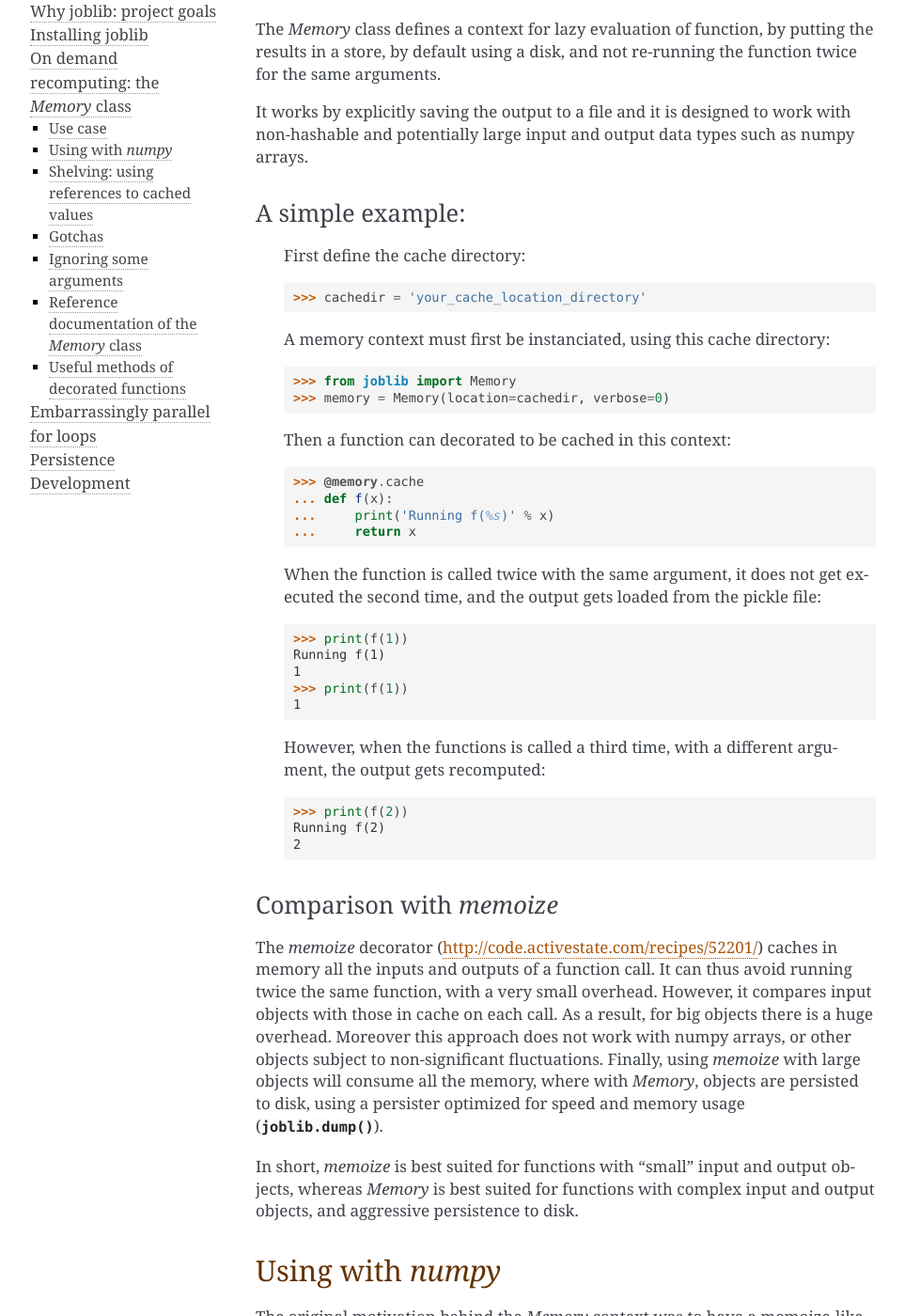
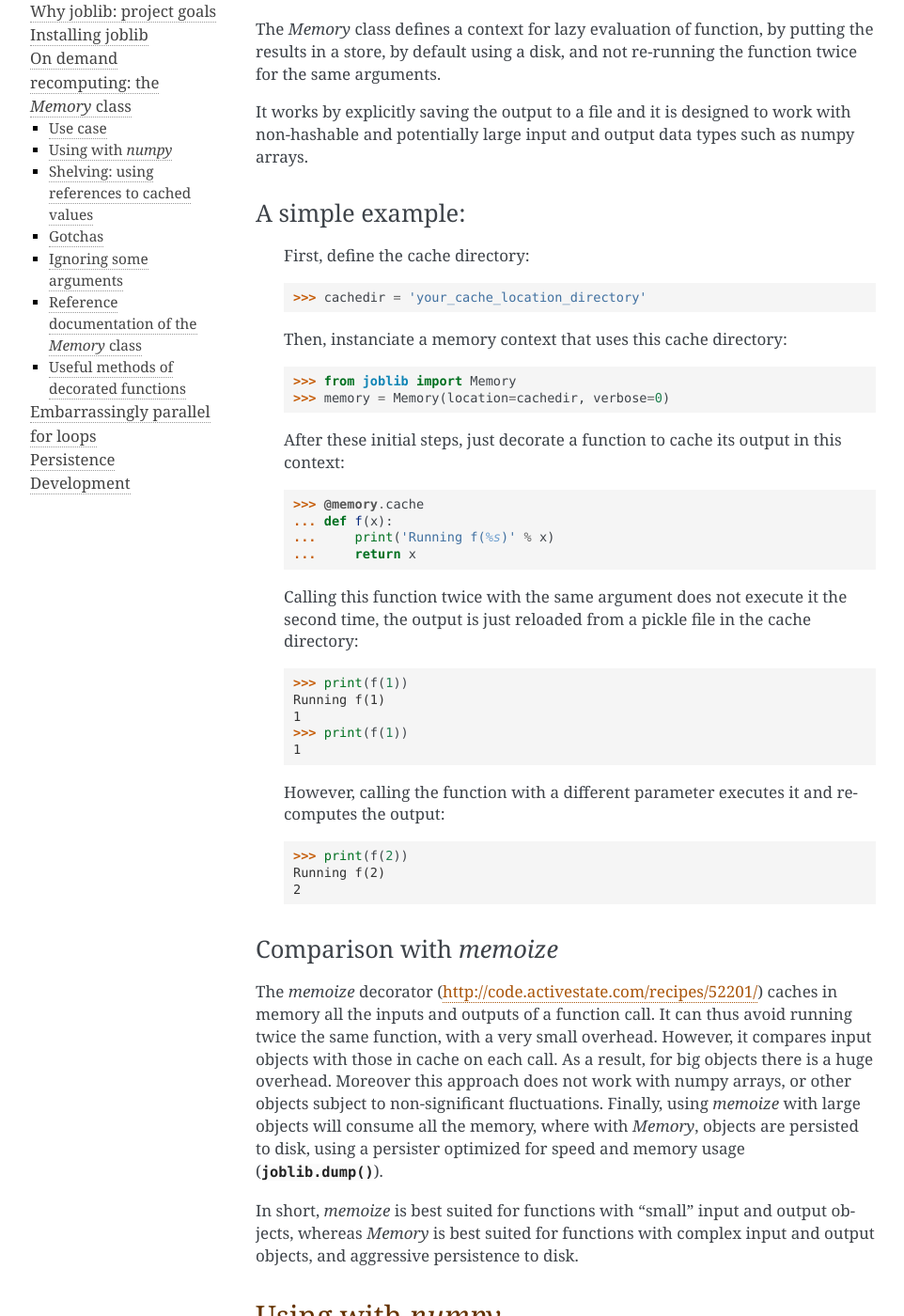
Before and after one commit to joblib/joblib, a Sphinx documentation site: the page built from doc/memory.rst, in a window 1280 px wide and 1400 px high, scrolled down 224 px. Shown: the whole window at 94% size, without its empty margins (148-1110 px from the left). Built offline with Sphinx 7.4.7, drawn with Linux system fonts in a browser that asks for light colours; formulas are drawn with MathJax 3; pages that are not in the unit, such as notebooks, are missing from menus; some of the changed text lies outside the part shown.

Commit message:
fixup! DOC: various memory.rst documentation enhancements

```diff
--- a/doc/memory.rst
+++ b/doc/memory.rst
@@ -37,25 +37,26 @@ such as numpy arrays.
 A simple example:
 ~~~~~~~~~~~~~~~~~
 
-  First define the cache directory::
+  First, define the cache directory::
 
     >>> cachedir = 'your_cache_location_directory'
 
-  A memory context must first be instanciated, using this cache directory::
+  Then, instanciate a memory context that uses this cache directory::
 
     >>> from joblib import Memory
     >>> memory = Memory(location=cachedir, verbose=0)
 
-  Then a function can decorated to be cached in this context::
+  After these initial steps, just decorate a function to cache its output in
+  this context::
 
     >>> @memory.cache
     ... def f(x):
     ...     print('Running f(%s)' % x)
     ...     return x
 
-  When the function is called twice with the same argument, it does not
-  get executed the second time, and the output gets loaded from the pickle
-  file::
+  Calling this function twice with the same argument does not execute it the
+  second time, the output is just reloaded from a pickle file in the cache
+  directory::
 
     >>> print(f(1))
     Running f(1)
@@ -63,8 +64,8 @@ A simple example:
     >>> print(f(1))
     1
 
-  However, when the functions is called a third time, with a different
-  argument, the output gets recomputed::
+  However, calling the function with a different parameter executes it and
+  recomputes the output::
 
     >>> print(f(2))
     Running f(2)
@@ -99,7 +100,7 @@ hashing of the input arguments to check if they have been computed;
 An example
 ~~~~~~~~~~
 
-  Define two functions, the first with a number as an argument,
+  Define two functions: the first with a number as an argument,
   outputting an array, used by the second one. Both functions are decorated
   with `Memory.cache`::
 
@@ -115,8 +116,8 @@ An example
     ...     print('A second long-running calculation, using g(x)')
     ...     return np.vander(x)
 
-  If the function h is called with the array created by the same call to g,
-  h is not re-run::
+  If the function `h` is called with the array created by the same call to `g`,
+  `h` is not re-run::
 
     >>> a = g(3)
     A long-running calculation, with parameter 3
@@ -138,8 +139,8 @@ An example
 Using memmapping
 ~~~~~~~~~~~~~~~~
 
-Large numpy arrays can be loaded using memmapping (memory mapping) to speed up
-cache looking::
+Memmapping (memory mapping) speeds up cache looking when reloading large numpy
+arrays::
 
     >>> cachedir2 = 'your_cachedir2_location'
     >>> memory2 = Memory(location=cachedir2, mmap_mode='r')
@@ -244,8 +245,8 @@ Gotchas
 --------
 
 * **Across sessions, function cache is identified by the function's name**.
-  Thus if the same name is assigned to different functions, their cache will
-  override each-others (e.g there are 'name collisions'), and unwanted re-run
+  Thus assigning the same name to different functions, their cache will
+  override each-others (e.g. there are 'name collisions'), and unwanted re-run
   will happen::
 
     >>> @memory.cache
```
